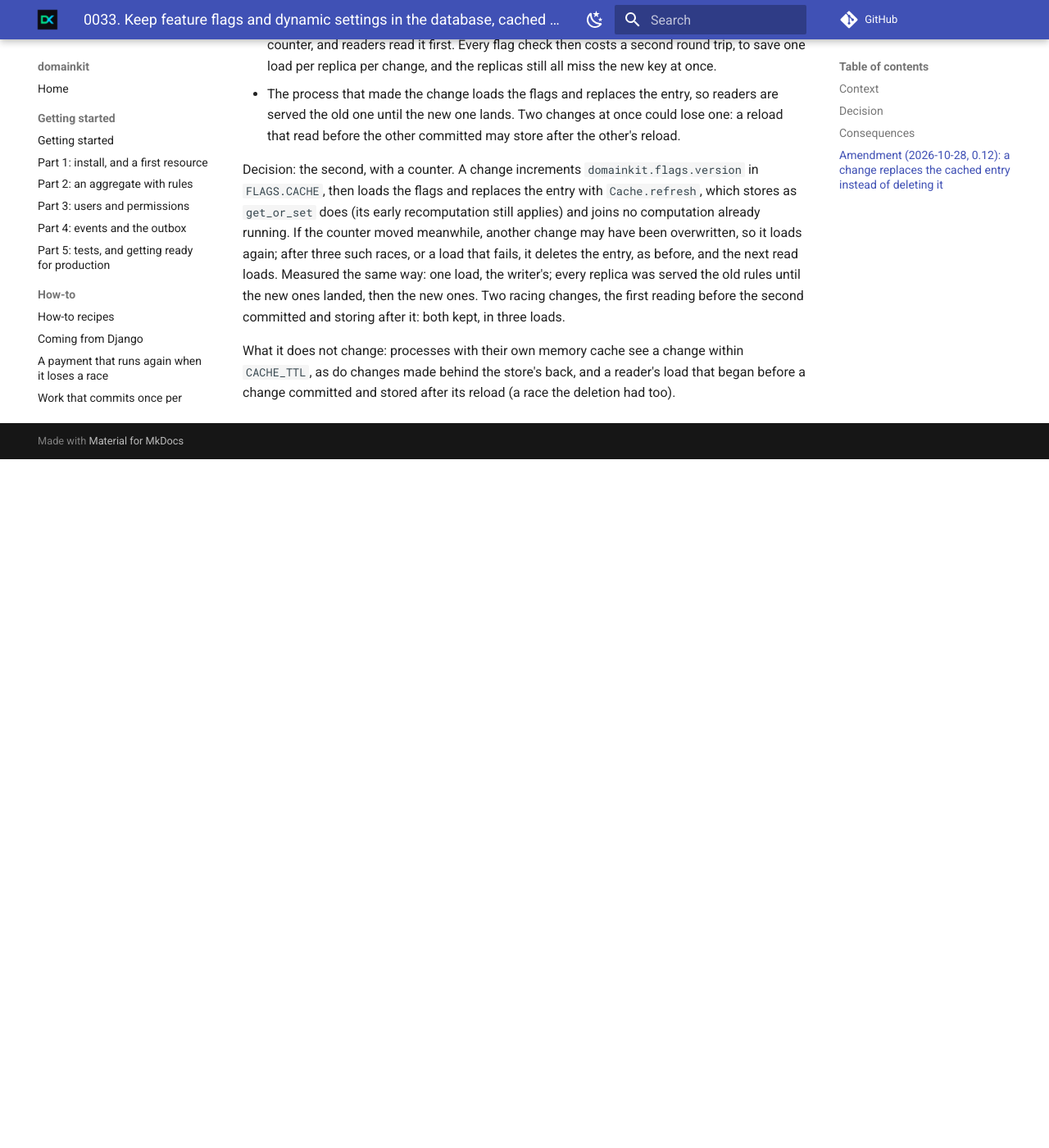
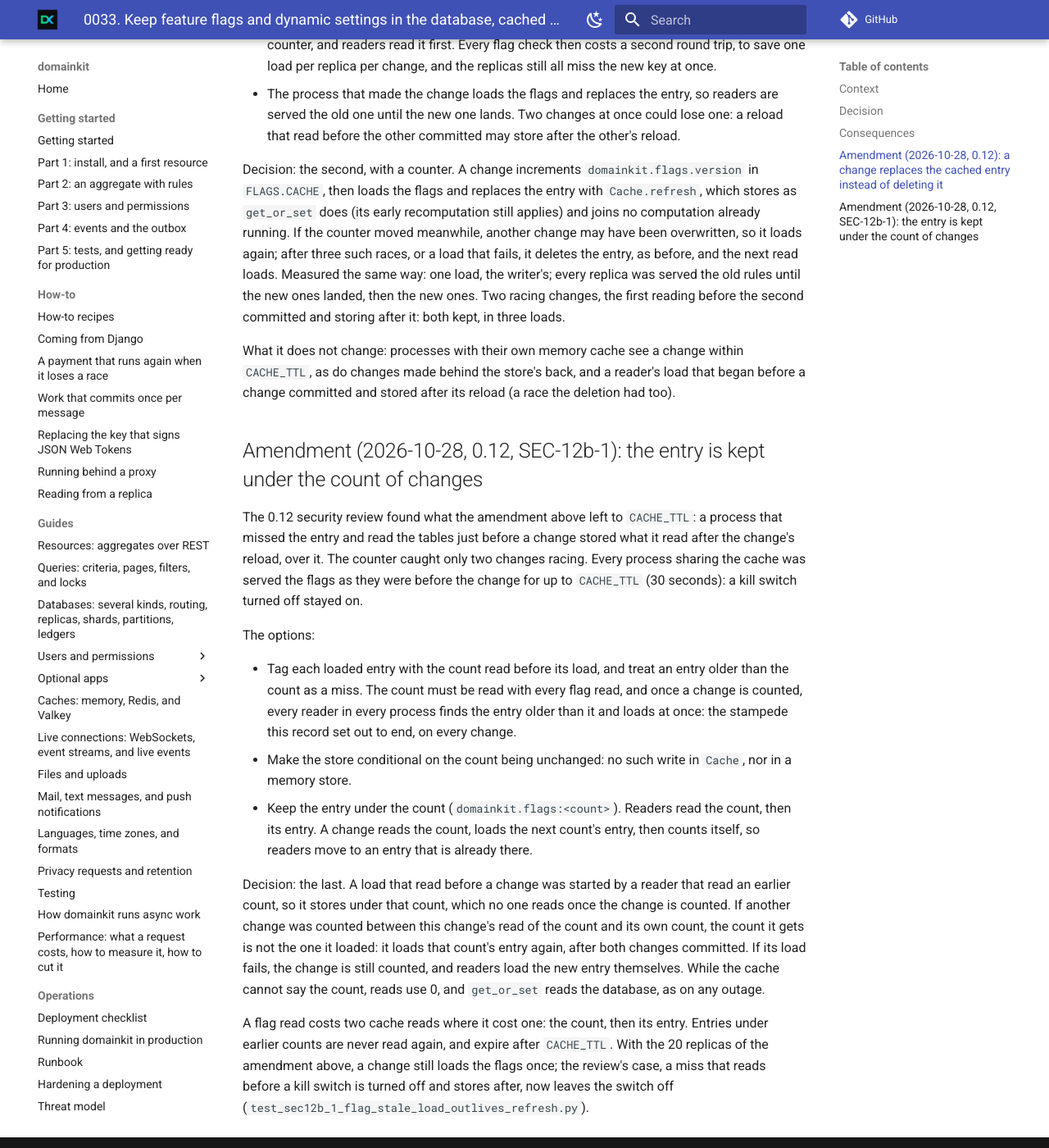
Before and after one commit to karimmattar/domainkit, an MkDocs documentation site: the page built from docs/adr/0033-feature-flags-in-the-database.md, in a window 1280 px wide and 1400 px high, scrolled down 1528 px. Shown: the whole window at 82% size. Built offline with MkDocs 1.6.1 and Material for MkDocs 9.7.7, drawn with Linux system fonts in a browser that asks for light colours; comment, search, counter and statistics services are not loaded; before the commit the page ends 2088 px from its top, so only the background shows below that.

Commit message:
Keep the flags' cache entry under the count of changes
A process that missed the flags' entry and read the tables just before a
change stored what it read after the change's reload, over it: every
process sharing the cache was served the flags as they were for up to
CACHE_TTL, a kill switch turned off staying on. The change counter caught
only two changes racing.

The entry is now kept under the count (domainkit.flags:<count>). Readers
read the count, then its entry; a change loads the next count's entry,
then counts itself, so readers move to an entry already there, and a
load that read before the change stores under an earlier count no one
reads. If another change was counted meanwhile, its entry is loaded
again; a failed load still counts the change. Tagging entries with the
count instead would have every reader load at once on each change.

A flag read costs two cache reads where it cost one. Two tests of the
previous fallback (three races then delete, delete on a failed load) are
replaced by tests of these. ADR 0033 is amended; CHANGELOG entries for
both review findings (SEC-12b-1).

Co-Authored-By: Claude Opus 5.5 <noreply@anthropic.com>
Claude-Session: https://claude.ai/code/session_014uJXazTsMVbgxESkNb5Roc

```diff
--- a/docs/adr/0033-feature-flags-in-the-database.md
+++ b/docs/adr/0033-feature-flags-in-the-database.md
@@ -82,3 +82,42 @@ What it does not change: processes with their own memory cache see a
 change within `CACHE_TTL`, as do changes made behind the store's back,
 and a reader's load that began before a change committed and stored after
 its reload (a race the deletion had too).
+
+## Amendment (2026-10-28, 0.12, SEC-12b-1): the entry is kept under the count of changes
+
+The 0.12 security review found what the amendment above left to
+`CACHE_TTL`: a process that missed the entry and read the tables just
+before a change stored what it read after the change's reload, over it.
+The counter caught only two changes racing. Every process sharing the
+cache was served the flags as they were before the change for up to
+`CACHE_TTL` (30 seconds): a kill switch turned off stayed on.
+
+The options:
+
+- Tag each loaded entry with the count read before its load, and treat
+  an entry older than the count as a miss. The count must be read with
+  every flag read, and once a change is counted, every reader in every
+  process finds the entry older than it and loads at once: the stampede
+  this record set out to end, on every change.
+- Make the store conditional on the count being unchanged: no such write
+  in `Cache`, nor in a memory store.
+- Keep the entry under the count (`domainkit.flags:<count>`). Readers read
+  the count, then its entry. A change reads the count, loads the next
+  count's entry, then counts itself, so readers move to an entry that is
+  already there.
+
+Decision: the last. A load that read before a change was started by a
+reader that read an earlier count, so it stores under that count, which
+no one reads once the change is counted. If another change was counted
+between this change's read of the count and its own count, the count it
+gets is not the one it loaded: it loads that count's entry again, after
+both changes committed. If its load fails, the change is still counted,
+and readers load the new entry themselves. While the cache cannot say the
+count, reads use 0, and `get_or_set` reads the database, as on any outage.
+
+A flag read costs two cache reads where it cost one: the count, then its
+entry. Entries under earlier counts are never read again, and expire
+after `CACHE_TTL`. With the 20 replicas of the amendment above, a change
+still loads the flags once; the review's case, a miss that reads before a
+kill switch is turned off and stores after, now leaves the switch off
+(`test_sec12b_1_flag_stale_load_outlives_refresh.py`).
--- a/docs/contrib/flags.md
+++ b/docs/contrib/flags.md
@@ -103,18 +103,21 @@ who changed what, and `auditlog --aggregate name=beta` shows a flag's
 history.
 
 Every flag and stored setting is read in one query and cached as one entry
-in `FLAGS.CACHE`. Once a change commits, the process that made it reads
-them again and replaces the entry (`Cache.refresh`), so this process, and
-every process sharing a Redis cache, see it at once, and none of them
-misses: with 20 replicas reading as a change lands, the flags are read
-once, where deleting the entry, as 0.11 did, had all 20 read them at
-once. Each change is counted in the cache (`domainkit.flags.version`): one
-whose read raced another change's reads again, so neither is lost; after
-three such races, or a read that fails, the entry is deleted and the next
-read loads it, as before (PERF-17). Processes with their own memory cache
-see a change when their entry expires, within `FLAGS.CACHE_TTL`; so does a
-change made behind the store's back (SQL, `loaddata`), or one a read that
-began before it overwrote.
+in `FLAGS.CACHE`, kept under the count of changes made so far
+(`domainkit.flags.version`): a read reads the count, then its entry, two
+cache reads. Once a change commits, the process that made it loads the
+flags into the next count's entry (`Cache.refresh`), then counts the
+change, so this process, and every process sharing a Redis cache, see it at
+once, and none of them misses: with 20 replicas reading as a change lands,
+the flags are read once, where deleting the entry, as 0.11 did, had all 20
+read them at once (PERF-17). A process that read the tables just before a
+change can only store what it read under an earlier count, which no one
+reads once the change is counted: a kill switch turned off is never served
+on again (SEC-12b-1). If another change was counted meanwhile, its entry is
+loaded again; if loading fails, the change is still counted, and the next
+read loads the flags. Processes with their own memory cache see a change
+when their entry expires, within `FLAGS.CACHE_TTL`; so does a change made
+behind the store's back (SQL, `loaddata`).
 
 | `FLAGS` key | Default | Meaning |
 | --- | --- | --- |
```
Also changed, not shown: CHANGELOG.md (+23 -3 lines), docs/adr/README.md (+1 -1 lines), 2 other files.
